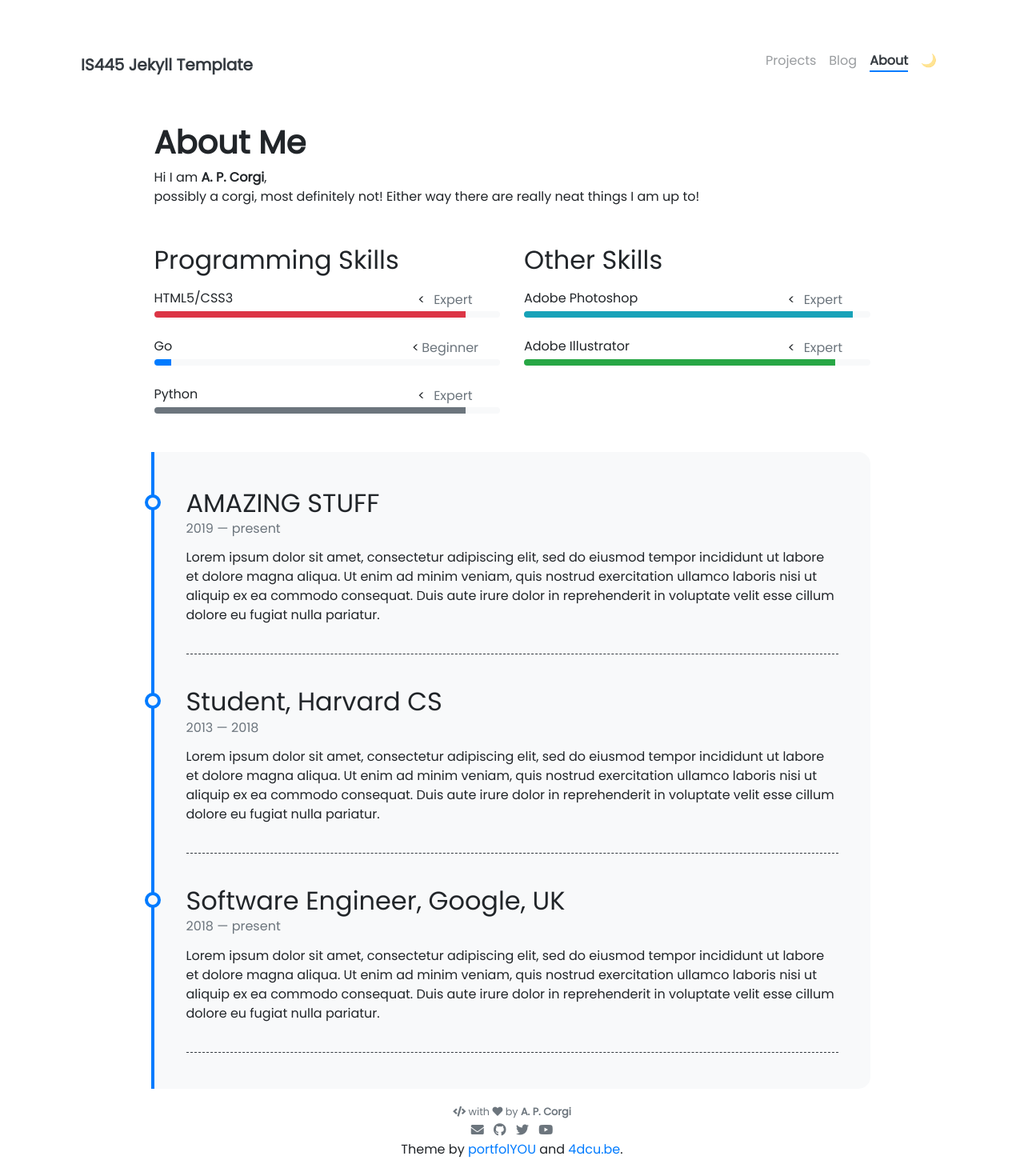
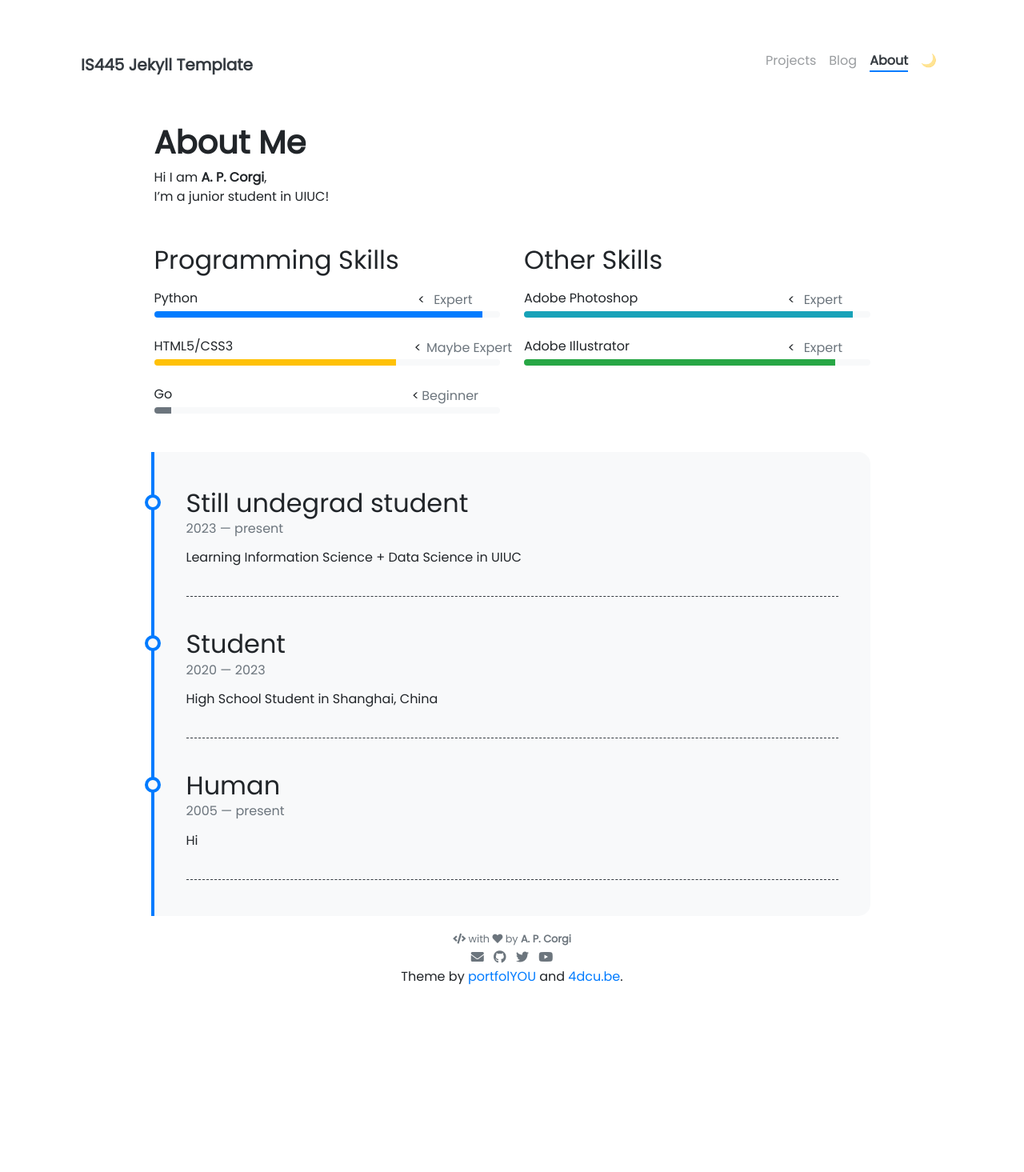
Before and after one commit to YifanQiao1/YifanQiao1.github.io, a Jekyll site: the page built from pages/about.md, in a window 1280 px wide. Shown: the whole page at 80% size. Built offline with Jekyll 4.4.1, drawn with Linux system fonts in a browser that asks for light colours; nearby versions of some CDN libraries; after the commit the page ends 1249 px from its top, so only the background shows below that.

```diff
--- a/_data/timeline.yml
+++ b/_data/timeline.yml
@@ -1,26 +1,14 @@
-- title: AMAZING STUFF
-  from: 2019
+- title: Still undegrad student
+  from: 2023
   to: present
-  description: Lorem ipsum dolor sit amet, consectetur adipiscing elit,
-               sed do eiusmod tempor incididunt ut labore et dolore magna aliqua.
-               Ut enim ad minim veniam, quis nostrud exercitation ullamco laboris
-               nisi ut aliquip ex ea commodo consequat. Duis aute irure dolor in
-               reprehenderit in voluptate velit esse cillum dolore eu fugiat nulla pariatur.
+  description: Learning Information Science + Data Science in UIUC
 
-- title: Student, Harvard CS
-  from: 2013
-  to: 2018
-  description: Lorem ipsum dolor sit amet, consectetur adipiscing elit,
-               sed do eiusmod tempor incididunt ut labore et dolore magna aliqua.
-               Ut enim ad minim veniam, quis nostrud exercitation ullamco laboris
-               nisi ut aliquip ex ea commodo consequat. Duis aute irure dolor in
-               reprehenderit in voluptate velit esse cillum dolore eu fugiat nulla pariatur.
+- title: Student
+  from: 2020
+  to: 2023
+  description: High School Student in Shanghai, China
 
-- title: Software Engineer, Google, UK
-  from: 2018
+- title: Human
+  from: 2005
   to: present
-  description: Lorem ipsum dolor sit amet, consectetur adipiscing elit,
-               sed do eiusmod tempor incididunt ut labore et dolore magna aliqua.
-               Ut enim ad minim veniam, quis nostrud exercitation ullamco laboris
-               nisi ut aliquip ex ea commodo consequat. Duis aute irure dolor in
-               reprehenderit in voluptate velit esse cillum dolore eu fugiat nulla pariatur.
+  description: Hi
--- a/pages/about.md
+++ b/pages/about.md
@@ -8,7 +8,7 @@ weight: 3
 # **About Me**
 
 Hi I am **{{ site.author.name }}**,<br>
-possibly a corgi, most definitely not!  Either way there are really neat things I am up to!
+I'm a junior student in UIUC!
 
 <div class="row">
 {% include about/skills.html title="Programming Skills" source=site.data.programming-skills %}
```
Also changed, not shown: _data/programming-skills.yml (+9 -8 lines), 15 other files.
